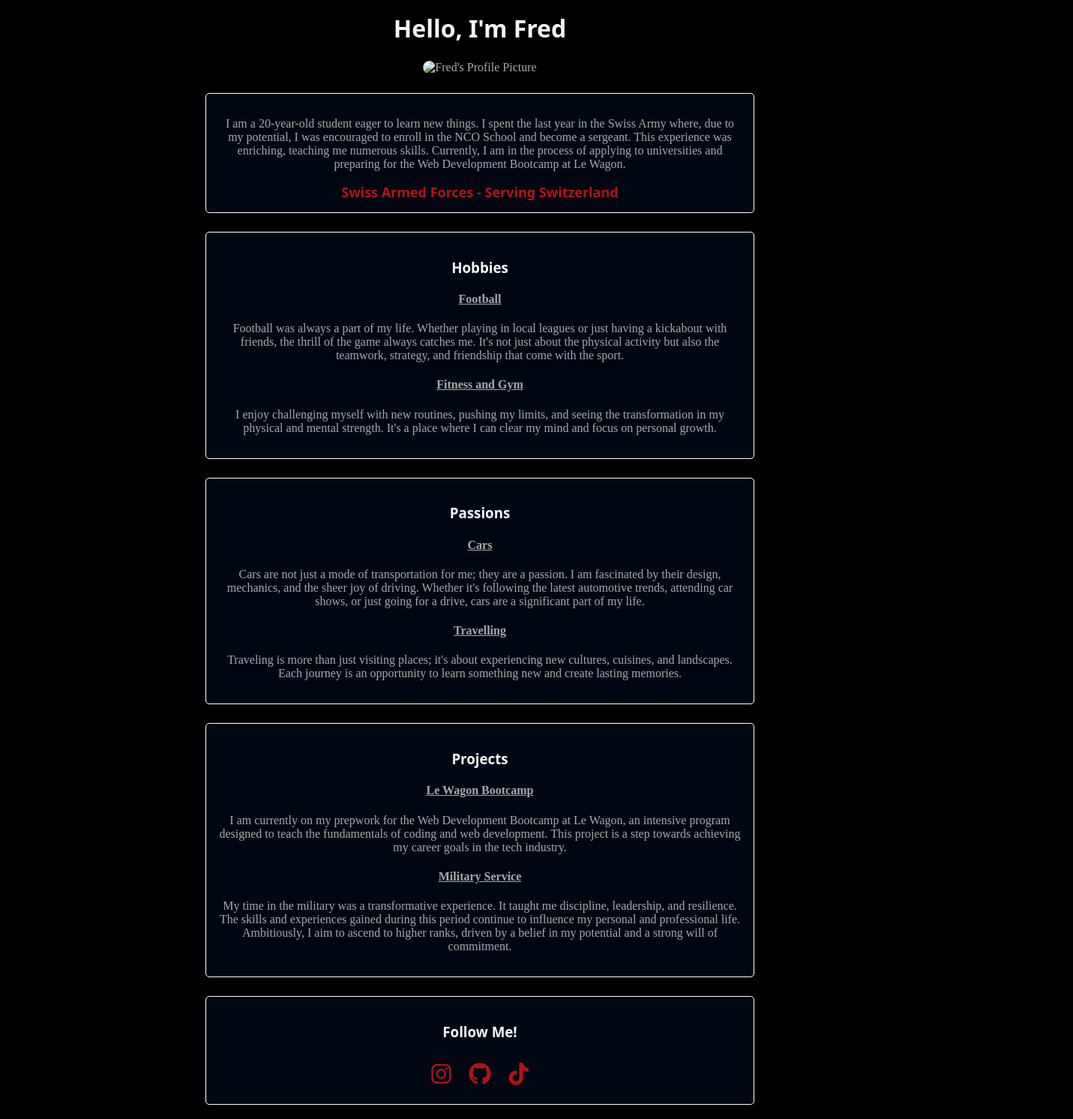
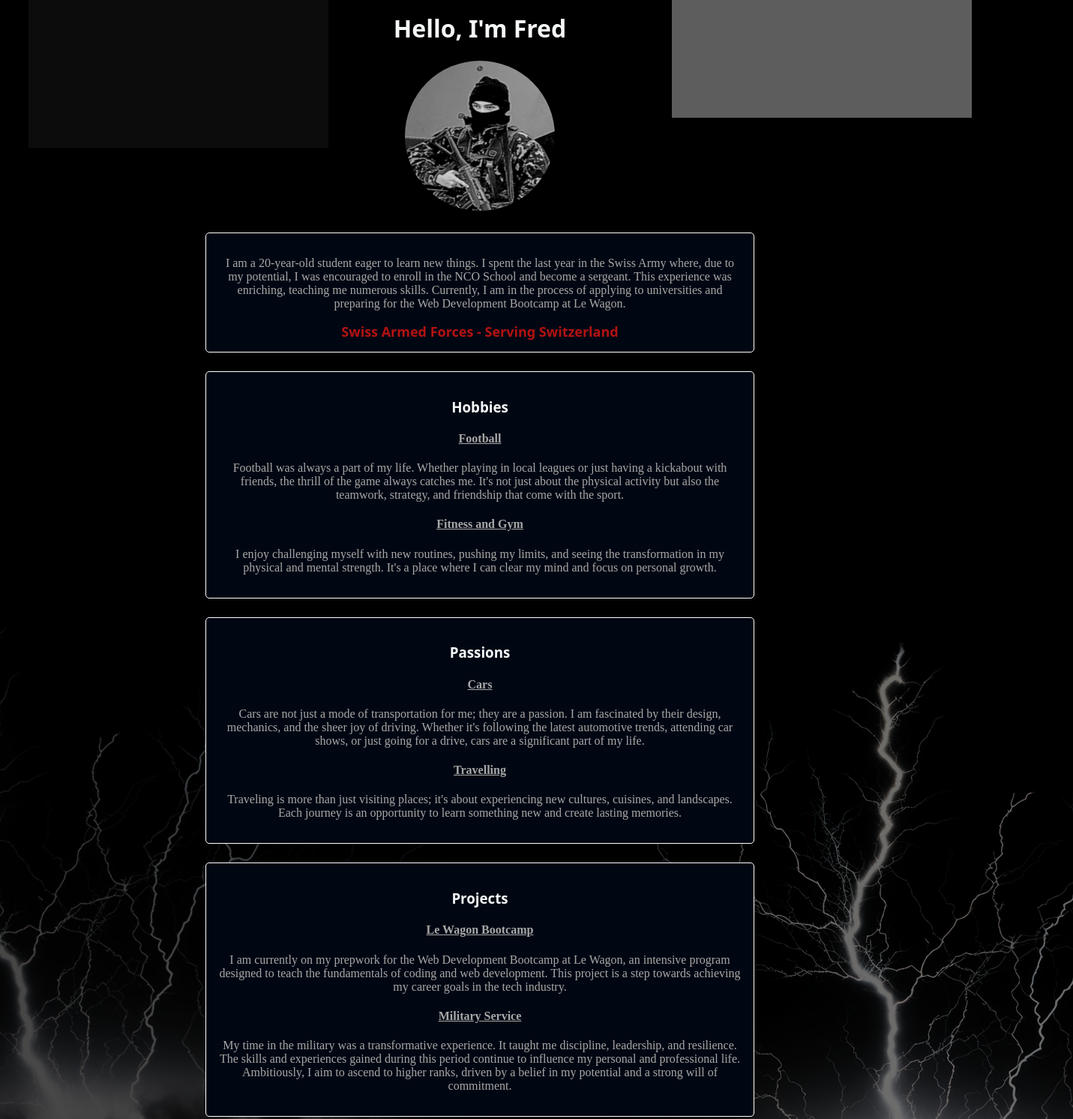
Before and after one commit to fmarchal03/profile, a plain HTML site: page index.html in a window 1280 px wide. Shown: the part 63-1555 px from the top of the page at 75% size, 1431 px wide, since content can reach past the window. Drawn offline with Linux system fonts and the light colour scheme; the site is published under a folder, as on GitHub Pages, so addresses that start at the root find nothing; a web font is replaced by a local one.

Commit message:
Update index.html

```diff
--- a/index.html
+++ b/index.html
@@ -14,7 +14,7 @@
 
   <body>
     <h1>Hello, I'm Fred</h1>
-    <img id="profile-pic" src="/images/images.jpg" alt="Fred's Profile Picture">
+    <img id="profile-pic" src="profile/images/images.jpg" alt="Fred's Profile Picture">
 
     <div class="card">
       <p>I am a 20-year-old student eager to learn new things. I spent the last year in the Swiss Army where, due to my potential, I was encouraged to enroll in the NCO School and become a sergeant. This experience was enriching, teaching me numerous skills. Currently, I am in the process of applying to universities and preparing for the Web Development Bootcamp at Le Wagon.</p>
@@ -68,19 +68,19 @@
     </div>
 
     <div class="thunder">
-      <img src="/images/thunder.png" alt="Thunder">
+      <img src="profile/images/thunder.png" alt="Thunder">
     </div>
 
     <div class="thunder2">
-      <img src="/images/thunder2.png" alt="Thunder">
+      <img src="profile/images/thunder2.png" alt="Thunder">
     </div>
 
     <div class="thunder3">
-      <img src="/images/thunder3.png" alt="Thunder">
+      <img src="profile/images/thunder3.png" alt="Thunder">
     </div>
 
     <div class="thunder4">
-      <img src="/images/thunder4.png" alt="Thunder">
+      <img src="profile/images/thunder4.png" alt="Thunder">
     </div>
 
 </html>
```
